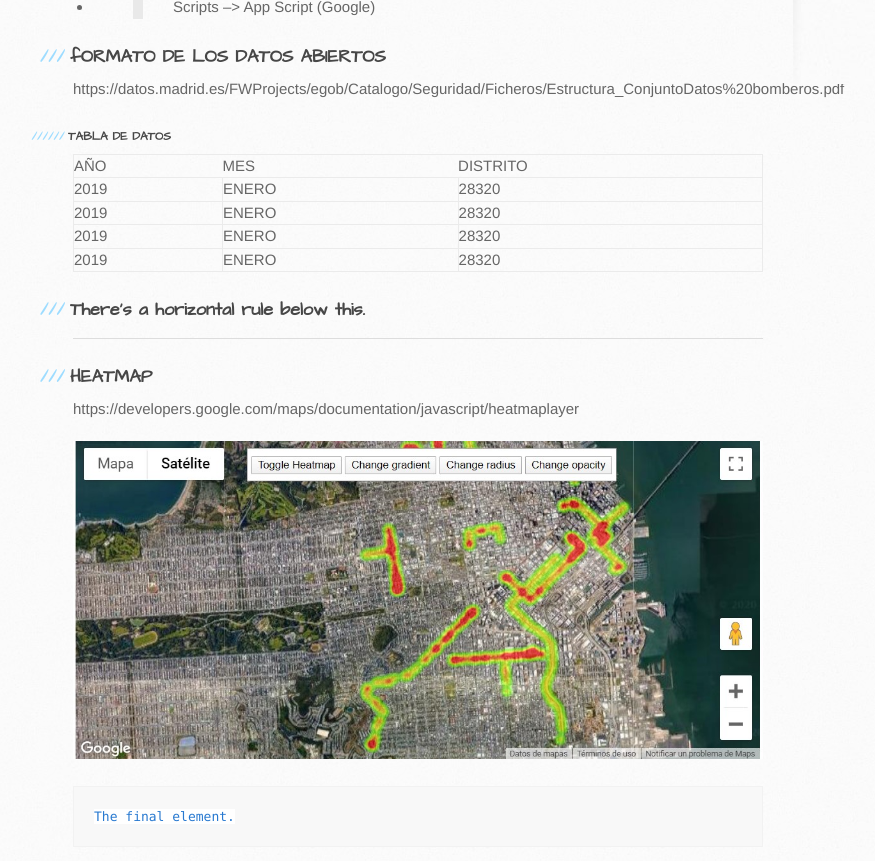
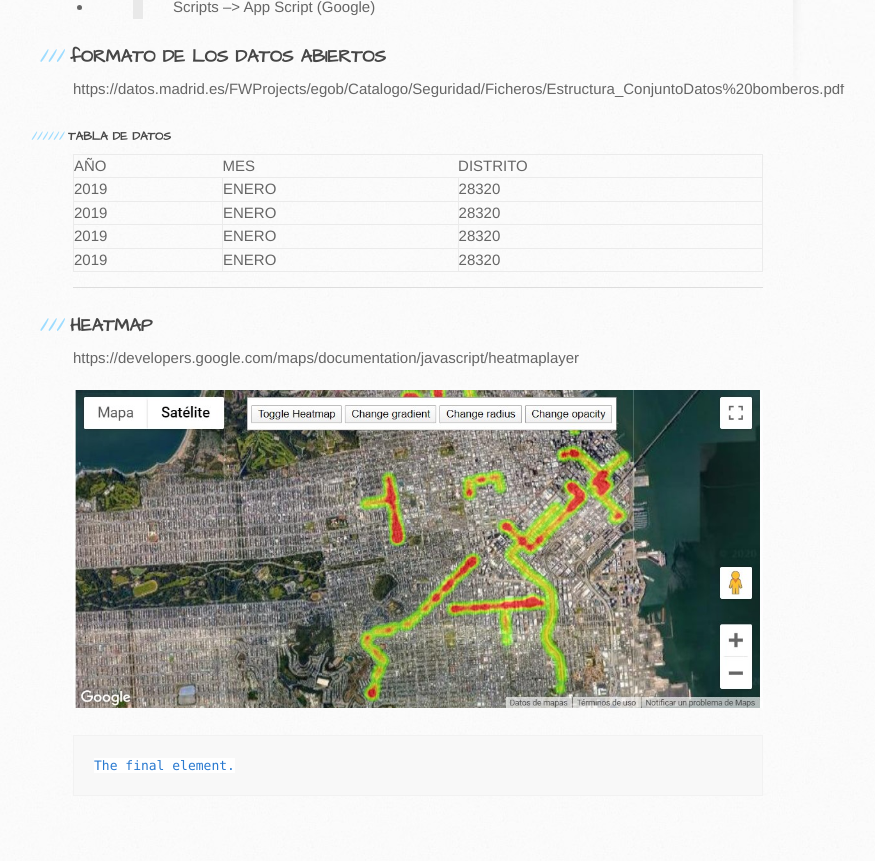
Before and after one commit to AlfonsoDeUna/VisualizationProject, a Jekyll site: the page built from index.md, in a window 1280 px wide and 900 px high, scrolled down 880 px. Shown: the top 861 px of the window, without its empty margins (97-972 px from the left). Built offline with Jekyll 4.4.1, drawn with Linux system fonts in a browser that asks for light colours.

Commit message:
Update index.md

```diff
--- a/index.md
+++ b/index.md
@@ -36,8 +36,6 @@
 | 2019         | ENERO             | 28320    |
 | 2019         | ENERO             | 28320    |
 
-### There's a horizontal rule below this.
-
 * * *
 
 
```
